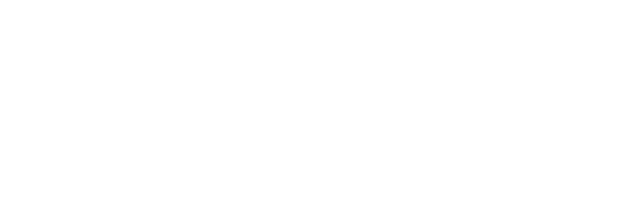
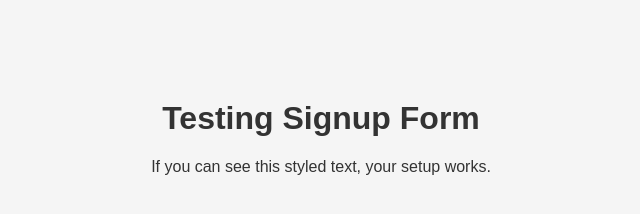
Before and after one commit to Kama-ds10/Sign-up-Form, a plain HTML site: page index.html in a window 1280 px wide. Shown: the whole page, without its empty margins (319-959 px from the left). Drawn offline with Linux system fonts and the light colour scheme.

```diff
--- a/index.html
+++ b/index.html
@@ -5,8 +5,11 @@
     <meta name="viewport" content="width=device-width, initial-scale=1.0">
     <title>Sign-up-form</title>
     <link rel="stylesheet" href="style.css">
+    <link href="https://fonts.googleapis.com/css2?family=Cinzel:wght@700&display=swap" rel="stylesheet">
+
 </head>
 <body>
-
+  <h1>Testing Signup Form</h1>
+  <p>If you can see this styled text, your setup works.</p>
 </body>
 </html>
--- a/style.css
+++ b/style.css
@@ -0,0 +1,7 @@
+body {
+  font-family: sans-serif;
+  background-color: #f5f5f5;
+  color: #333;
+  text-align: center;
+  margin-top: 100px;
+}
```
Also changed, not shown: images/halie-west-25xggax4bSA-unsplash.jpg (added), images/odin-lined.png (added), 1 other file.
